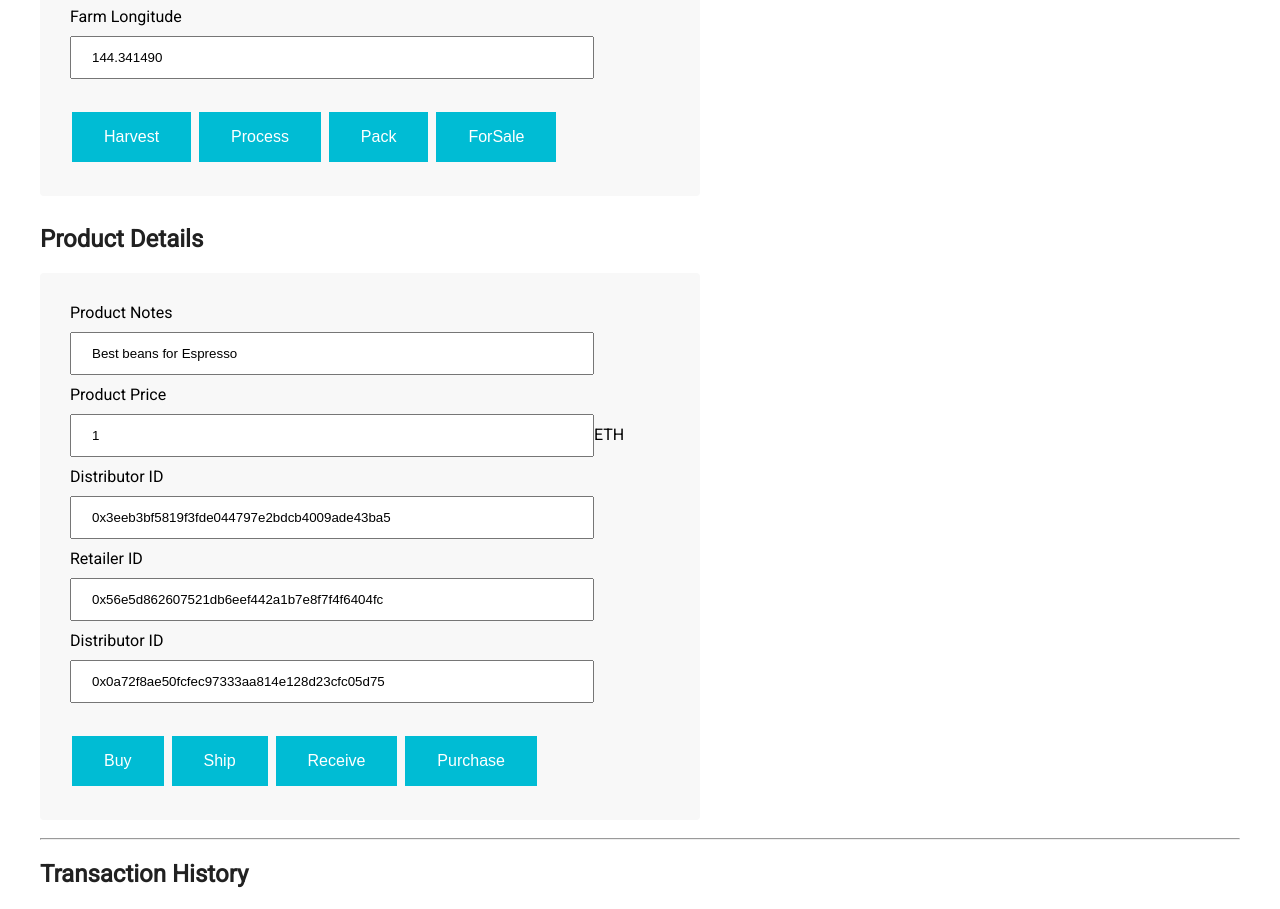
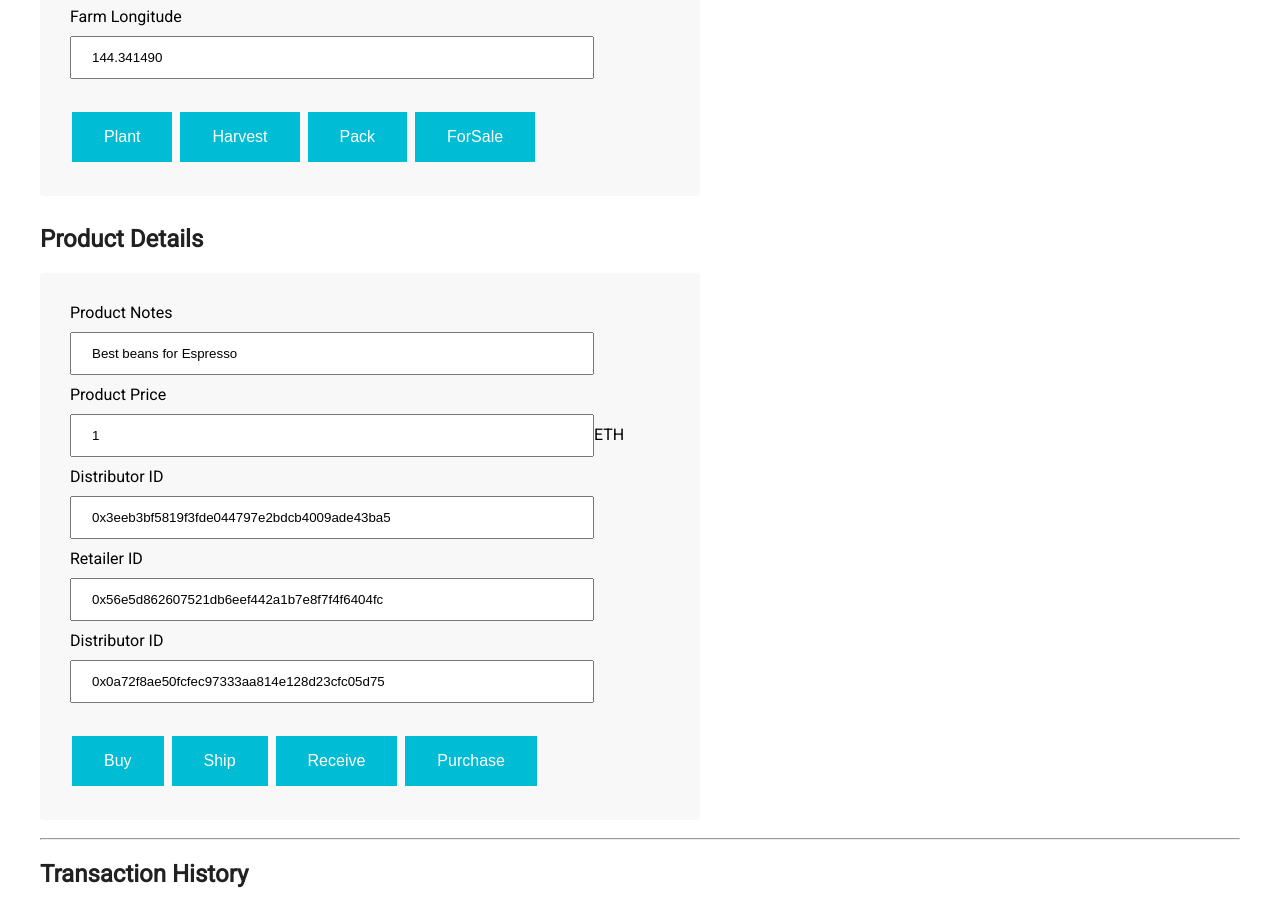
Before and after one commit to kkeaveney/udacity-blockchain-developer-nanodegree, a website: page Project_6B/index.html in a window 1280 px wide. Shown: the part 1019-1928 px from the top of the page. Drawn offline with nearby package versions, Linux system fonts and the light colour scheme; files whose address does not match are found by name.

Commit message:
renamed buttons

```diff
--- a/Project_6B/index.html
+++ b/Project_6B/index.html
@@ -53,8 +53,8 @@
             <br>
             <input type="text" id="originFarmLongitude" name="originFarmLongitude" value="144.341490"><br>
             <br>
-            <button class="btn-harvest" id="button" type="button" data-id="1">Harvest</button>
-            <button class="btn-process" id="button" type="button" data-id="2">Process</button>
+            <button class="btn-harvest" id="button" type="button" data-id="1">Plant</button>
+            <button class="btn-process" id="button" type="button" data-id="2">Harvest</button>
             <button class="btn-pack" id="button" type="button" data-id="3">Pack</button>
             <button class="btn-forsale" id="button" type="button" data-id="4">ForSale</button>
         </div>
```
